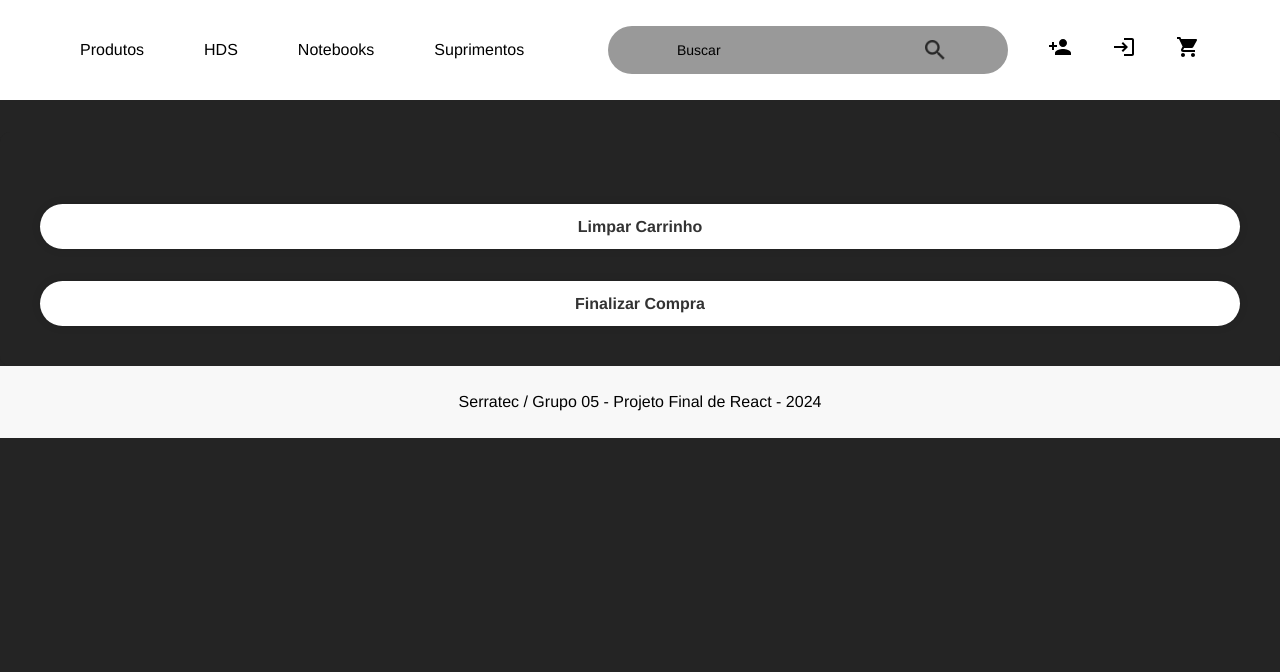
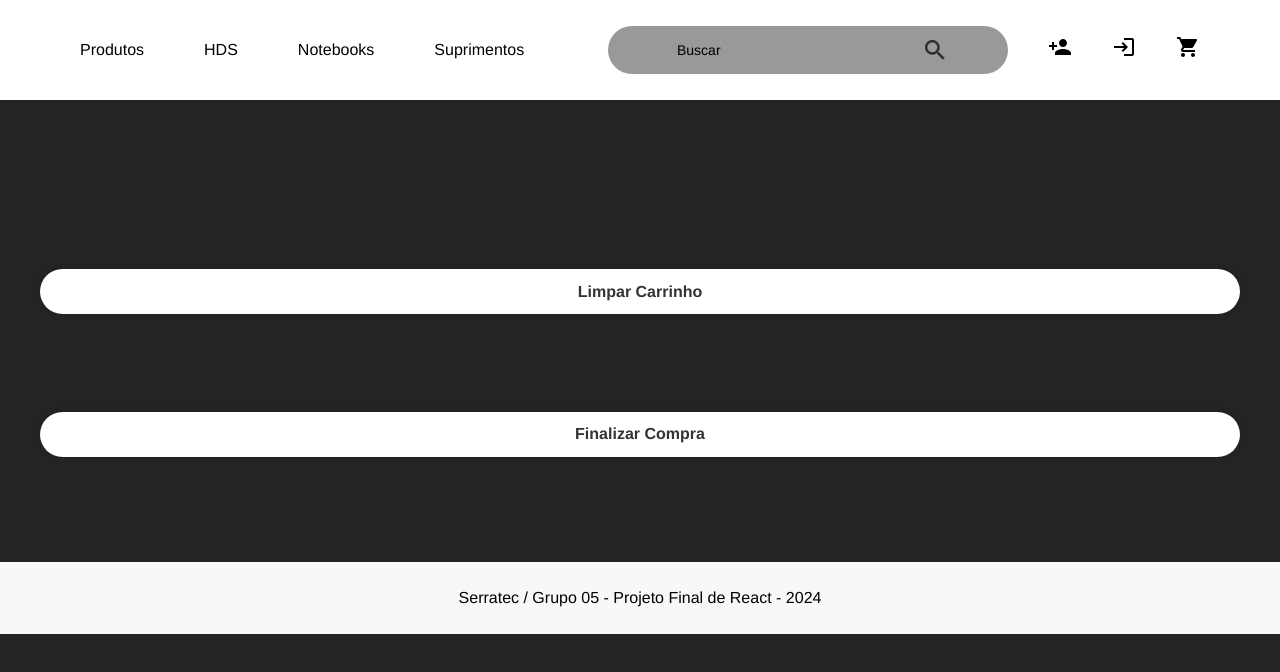
Before and after one commit to Grupo5-React/e-commerce-react, a React (Vite) app in the folder e-commerce/: page /carrinho in a window 1280 px wide. Shown: the top 672 px of the page. Built offline with nearby package versions, Linux system fonts and the light colour scheme.

Commit message:
posição do footer ajustada na pagina de carrinho

```diff
--- a/e-commerce/src/Pages/Carrinho.css
+++ b/e-commerce/src/Pages/Carrinho.css
@@ -5,6 +5,7 @@
   width: 100%;
   box-sizing: border-box;
   font-size: 16px;
+  min-height: 430px;
   margin-top: 32px !important;
   gap: 32px;
 }
```
